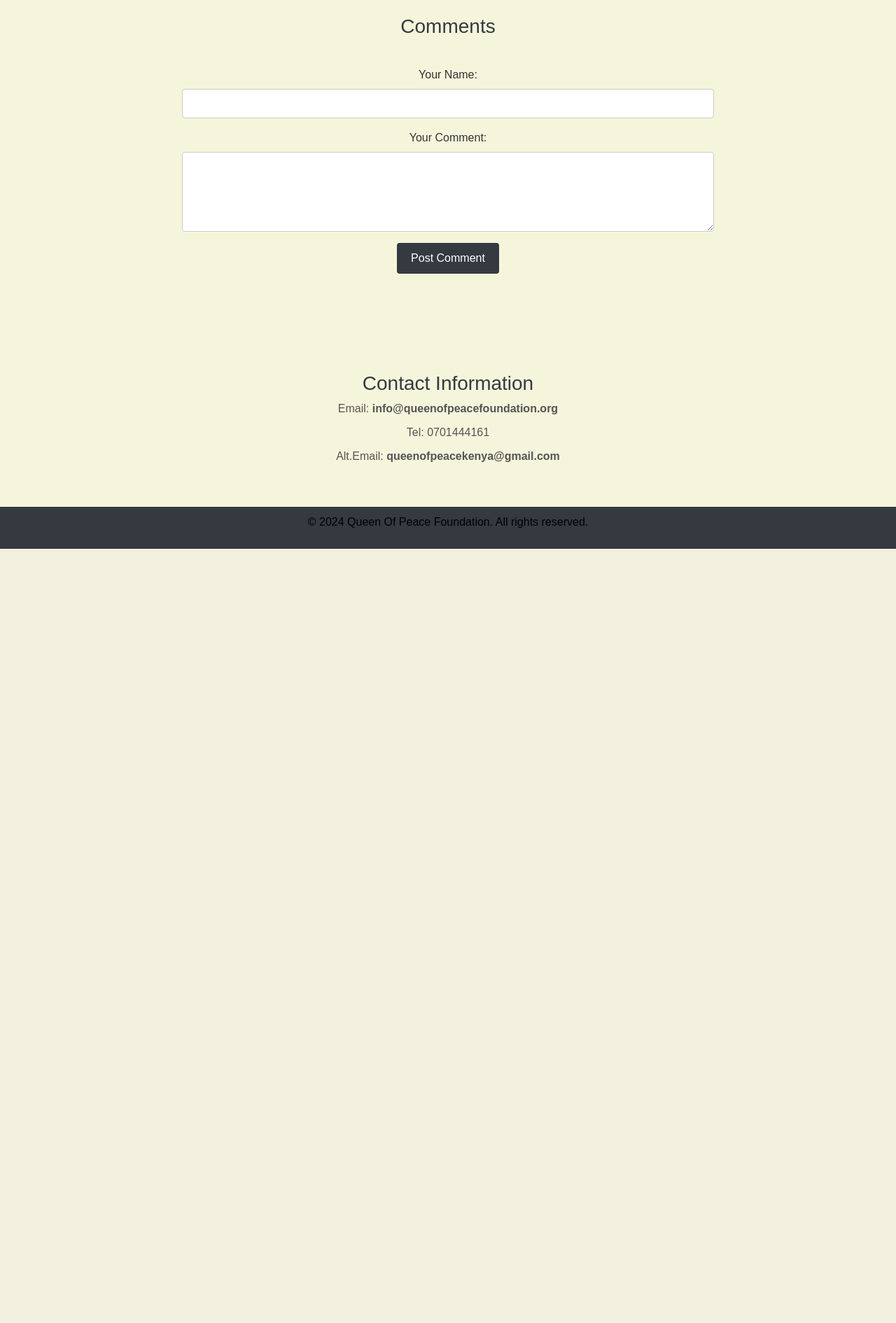
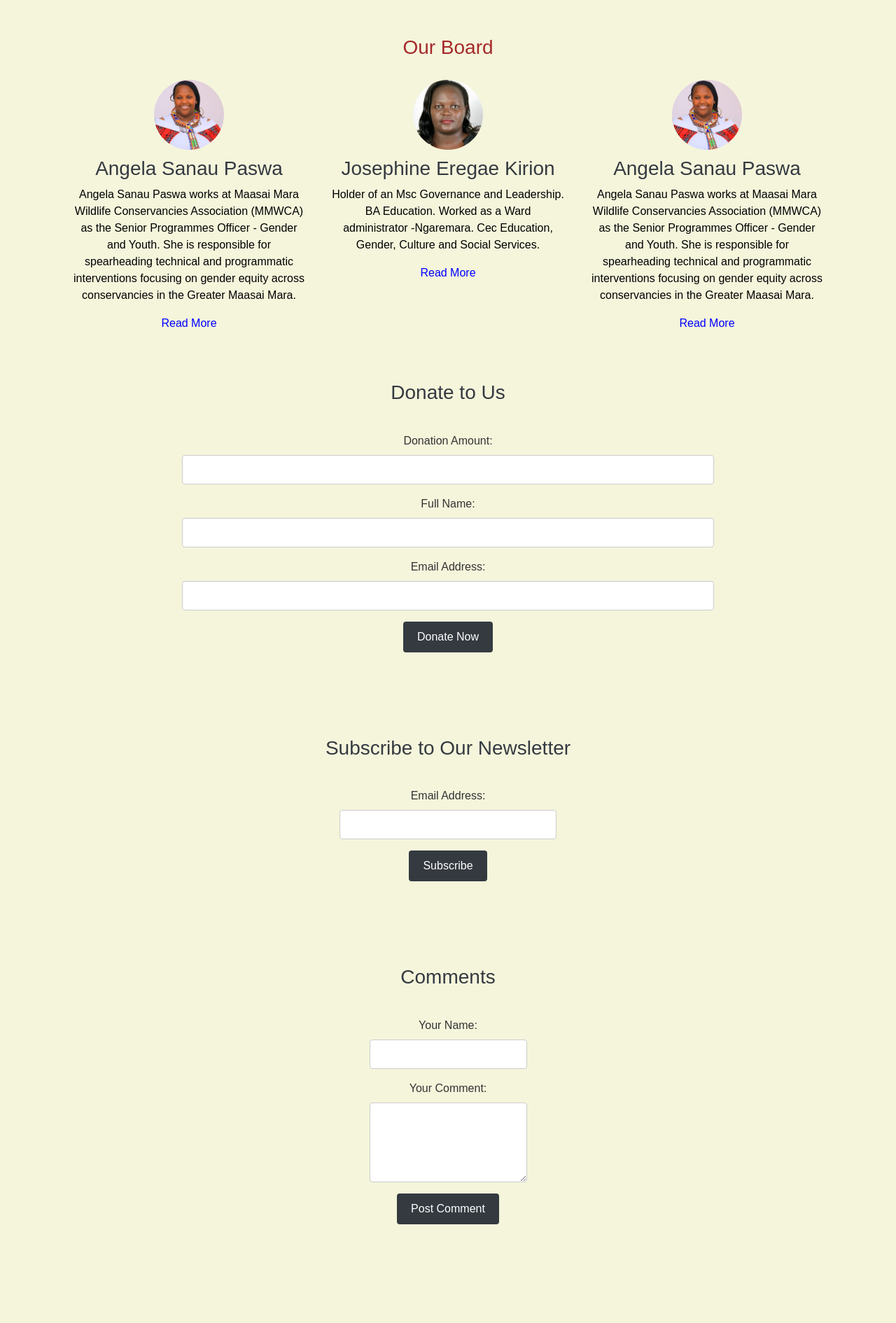
Before and after one commit to SydneyWamalwa/queenofpeace, a Flask app: page / in a window 1280 px wide. Shown: the part 3973-5863 px from the top of the page at 70% size. Before the commit the page ends 4757 px from the top, so only its background shows below. Run offline with Flask 2, Linux system fonts and the light colour scheme; some libraries are stand-ins or nearby versions.

Commit message:
added board and organization structure

```diff
--- a/templates/index.html
+++ b/templates/index.html
@@ -329,21 +329,26 @@ nav ul li a.donate-link {
     background-color: beige;
     padding: 30px;
     border-radius: 8px;
+    display: flex; /* Set the display property to flex */
+    flex-direction: column; /* Stack the child elements vertically */
+    align-items: center; /* Align items at the center horizontally */
 }
 
 #founder h2 {
     color: #343a40;
     font-size: 28px;
+    margin-bottom: 20px; /* Add margin at the bottom of the heading */
 }
 
 #founder p {
     color: #555;
+    margin-bottom: 20px; /* Add margin at the bottom of the paragraph */
 }
 
 #founder iframe {
     width: 100%;
-    max-width: 800px; /* Adjust the maximum width as needed */
-    height: 400px; /* Adjust the height as needed */
+    max-width: 800px;
+    height: 400px;
     margin-top: 20px;
 }
 
@@ -376,6 +381,85 @@ nav ul li a.donate-link {
 #contact a:hover {
     color: orange;
 }
+
+/* Add this style to your existing CSS */
+.boardrow {
+    display: flex;
+    justify-content: space-around;
+}
+
+.boarditem {
+    text-align: center;
+    margin: 10px;
+}
+
+.boarditem img {
+    margin-bottom: 10px;
+}
+
+.boarditem {
+            position: relative; /* Add relative positioning */
+        }
+
+        .read-more-content {
+            display: none;
+            position: absolute;
+            top: 100%; /* Position below the boarditem */
+            left: 0;
+            background-color: beige; /* Add a background to cover underlying content */
+            padding: 10px;
+            box-shadow: 0 0 10px rgba(0, 0, 0, 0.1); /* Add a subtle shadow */
+            z-index: 1; /* Ensure it's above other content */
+        }
+
+        .read-more-link {
+            cursor: pointer;
+            color: blue;
+        }
+
+        #board {
+            display: flex;
+            flex-direction: column;
+            align-items: center;
+        }
+
+        h3 {
+            text-align: center;
+            margin-bottom: 20px; /* Add margin between the heading and board items */
+        }
+
+        .container {
+            display: flex;
+            justify-content: space-around;
+            flex-wrap: wrap;
+        }
+
+        .boarditem {
+            text-align: center;
+            margin-bottom: 20px; /* Add margin between board items */
+            width: 30%; /* Adjust the width as needed */
+        }
+
+        .boarditem img {
+            width: 100px;
+            height: 100px;
+            object-fit: cover;
+            border-radius: 50%;
+            margin-bottom: 10px;
+        }
+
+        .read-more-content {
+            display: none;
+            padding: 10px;
+            box-shadow: 0 0 10px rgba(0, 0, 0, 0.1);
+        }
+
+        .read-more-link {
+            cursor: pointer;
+            color: blue;
+        }
+
+
 
 /* Add this media query at the end of your existing styles */
 @media (max-width: 100%) {
@@ -468,10 +552,26 @@ nav ul li a.donate-link {
         padding: 5px 0;
     }
 }
+.org h3{
+    text-align: center;
+}
 
     </style>
         <link rel="icon" href="{{ url_for('static', filename='Queen-Of-Peace-Organization.ico') }}">
+        <script>
+            function toggleReadMore(id) {
+                var content = document.getElementById(`read-more-content-${id}`);
+                var link = document.getElementById(`read-more-link-${id}`);
 
+                if (content.style.display === "none" || content.style.display === "") {
+                    content.style.display = "block";
+                    link.innerText = "Read Less";
+                } else {
+                    content.style.display = "none";
+                    link.innerText = "Read More";
+                }
+            }
+        </script>
 </head>
 <body>
 
@@ -629,6 +729,13 @@ nav ul li a.donate-link {
         </div>
     </section>
 
+    <section class="org">
+        <div>
+            <h3>Organization Structure</h3>
+            <img src="/static/images/Screenshot 2024-01-18 130238.png" alt="organization structure">
+        </div>
+    </section>
+
     <section id="founder">
         <div class="container">
             <div class="row">
@@ -638,7 +745,7 @@ nav ul li a.donate-link {
                     <iframe width="560" height="315" src="https://www.youtube.com/embed/MszhlIhVZ-U?si=H3WoF0Z3-AfifcEK" title="YouTube video player" frameborder="0" allow="accelerometer; autoplay; clipboard-write; encrypted-media; gyroscope; picture-in-picture; web-share" allowfullscreen></iframe>
                 </div>
                 <div class="col-md-6">
-                    <h2>Our Founder After Winning The U.S. Institute of Peace (USIP) Women Building Peace Award 2021</h2>
+                    <h2>Our Founder - USIP Women Building Peace Award 2021 Winner</h2>
                     <!-- Add an iframe to embed the second video -->
                     <iframe width="560" height="315" src="https://www.youtube.com/embed/p1qZUyTanC0?si=cB446G7e2Dg3KW_y" title="YouTube video player" frameborder="0" allow="accelerometer; autoplay; clipboard-write; encrypted-media; gyroscope; picture-in-picture; web-share" allowfullscreen></iframe>
                 </div>
@@ -646,11 +753,48 @@ nav ul li a.donate-link {
         </div>
     </section>
 
+    <section id="board">
+        <h3>Our Board</h3>
+        <div class="container">
+
+        <div class="boarditem">
+            <img src="/static/images/board1.jpg" alt="member1">
+            <h2>Angela Sanau Paswa</h2>
+            <p>Angela Sanau Paswa works at Maasai Mara Wildlife Conservancies Association (MMWCA) as the Senior Programmes Officer - Gender and Youth. She is responsible for spearheading technical and programmatic interventions focusing on gender equity across conservancies in the Greater Maasai Mara.</p>
+            <a id="read-more-link-1" class="read-more-link" onclick="toggleReadMore(1)">Read More</a>
+            <div id="read-more-content-1" class="read-more-content">
+                <p>Angela is the founder of the Maasai Mara Women forum, an umbrella organization for women from the Mara ecosystem. She leads initiatives to enhance the capacity of women leaders and advocates for women’s and girls’ rights within the conservancies. She holds a Bachelor’s degree in Political Science and Anthropology.</p>
+            </div>
+        </div>
+
+        <div class="boarditem">
+            <img src="/static/images/board2.png" alt="member2">
+            <h2>Josephine Eregae Kirion</h2>
+            <p>Holder of an Msc Governance and Leadership. BA Education. Worked as a Ward administrator -Ngaremara. Cec Education, Gender, Culture and Social Services.</p>
+            <a id="read-more-link-2" class="read-more-link" onclick="toggleReadMore(2)">Read More</a>
+            <div id="read-more-content-2" class="read-more-content">
+                <p>Also involved in Cec Water, Environment, Energy, Climate change, and Natural resources. Trustee of Water Sector Trust Fund.</p>
+            </div>
+        </div>
+
+        <div class="boarditem">
+            <img src="/static/images/board1.jpg" alt="member3">
+            <h2>Angela Sanau Paswa</h2>
+            <p>Angela Sanau Paswa works at Maasai Mara Wildlife Conservancies Association (MMWCA) as the Senior Programmes Officer - Gender and Youth. She is responsible for spearheading technical and programmatic interventions focusing on gender equity across conservancies in the Greater Maasai Mara.</p>
+            <a id="read-more-link-3" class="read-more-link" onclick="toggleReadMore(3)">Read More</a>
+            <div id="read-more-content-3" class="read-more-content">
+                <p>Angela holds a Bachelor’s degree in Political Science and Anthropology. Her passion is driven by strengthening women empowerment, working with communities to enhance internal governance structures, and promoting inclusive spaces. She is part of the Climate Justice Resilience Fund and an IVLP fellow alumna.</p>
+            </div>
+        </div>
+    </div>
+    </section>
+
+
 
 
 
     <section id="donate">
-        <div class="container">
+        <div class="container-row">
             <div class="row">
                 <div class="col-md-12">
                     <h2>Donate to Us</h2>
```
Also changed, not shown: static/images/Screenshot 2024-01-18 130238.png (added), static/images/board1.jpg (added), static/images/board2.png (added), 1 other file.
